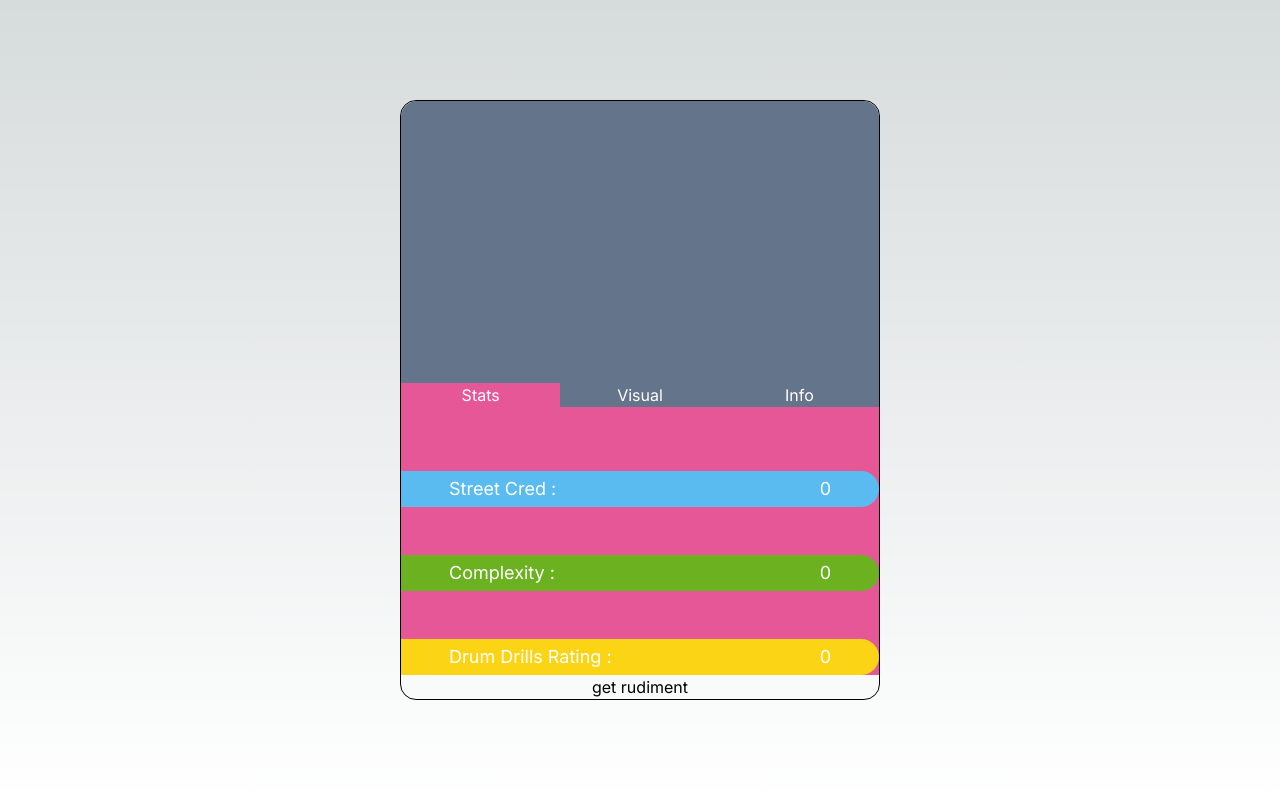
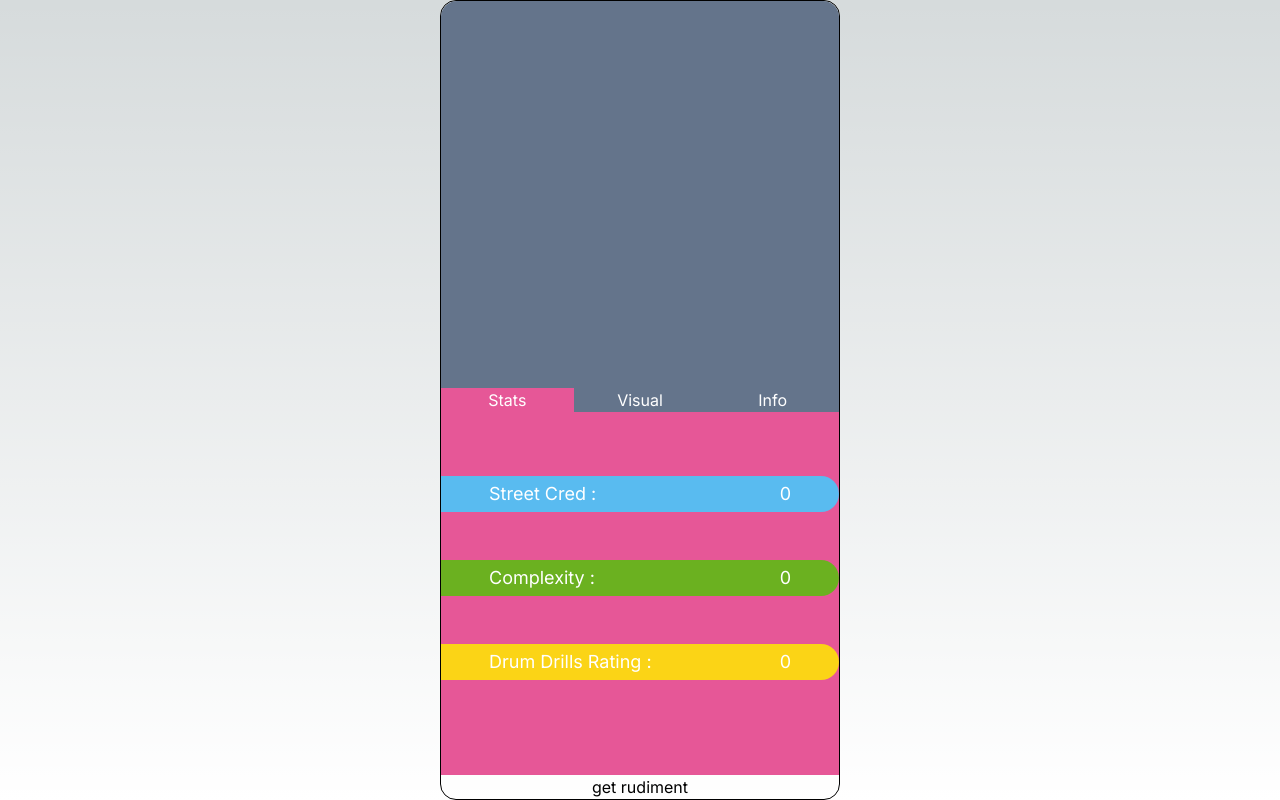
Before and after one commit to joshuablackmore/rudiment-app, a Next.js app: page / in a window 1280 px wide. Built offline with nearby package versions, Linux system fonts and the light colour scheme.

Commit message:
updated: heights and widths to improve responsiveness

```diff
--- a/app/components/card/index.tsx
+++ b/app/components/card/index.tsx
@@ -63,7 +63,7 @@ const Card: React.FC<CardProps> = ({ rudiments }) => {
   };
 
   return (
-    <div className="flex flex-col min-h-[75%] w-[75%] min-w-96 max-w-[480px] border border-black rounded-2xl">
+    <div className="flex flex-col h-full w-full max-w-[400px] max-h-[800px] border border-black rounded-2xl">
       <div className="flex-1 bg-slate-500 rounded-t-2xl">
         <h1 data-testid="rudiment-name" className="pl-4">
           {displayedRudiment.name}
--- a/app/components/stats/index.tsx
+++ b/app/components/stats/index.tsx
@@ -25,7 +25,7 @@ const StatItem: React.FC<StatItemProps> = ({ value, label, className }) => {
   return (
     <div className={classNames}>
       <h1>{label} :</h1>
-      <h1 data-testid="stats-value">{value}</h1>
+      <h1>{value}</h1>
     </div>
   );
 };
--- a/app/page.tsx
+++ b/app/page.tsx
@@ -3,7 +3,7 @@ import { rudiments } from "./data/rudiment-data";
 
 export default function Home() {
   return (
-    <main className="flex h-screen flex-col items-center justify-center">
+    <main className="flex h-screen flex-col items-center justify-center lg:flex-row ">
       <Card rudiments={rudiments} />
     </main>
   );
```
